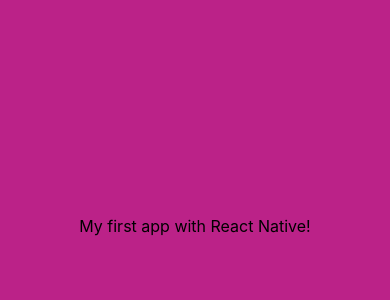
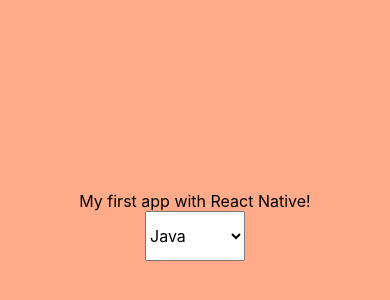
Before and after one commit to ptcmariano/geolocation-app-dev, a React Native app in the folder mobile/: screen / in a window 390 px wide. Shown: the part 196-496 px from the top of the page. Built offline with nearby package versions, Linux system fonts and the light colour scheme.

Commit message:
experiment new component

```diff
--- a/mobile/App.js
+++ b/mobile/App.js
@@ -1,10 +1,19 @@
 import React from 'react';
-import { StyleSheet, Text, View } from 'react-native';
+import { StyleSheet, Text, View, Picker } from 'react-native';
 
 export default function App() {
   return (
     <View style={styles.container}>
       <Text style={styles.title}>My first app with React Native!</Text>
+      <Picker
+        selectedValue={null}
+        style={{height: 50, width: 100}}
+        onValueChange={(itemValue, itemIndex) =>
+          null
+        }>
+        <Picker.Item label="Java" value="java" />
+        <Picker.Item label="PHP" value="js" />
+      </Picker>
     </View>
   );
 }
@@ -12,7 +21,7 @@ export default function App() {
 const styles = StyleSheet.create({
   container: {
     flex: 1,
-    backgroundColor: '#b28',
+    backgroundColor: '#fa8',
     alignItems: 'center',
     justifyContent: 'center',
   },
```
